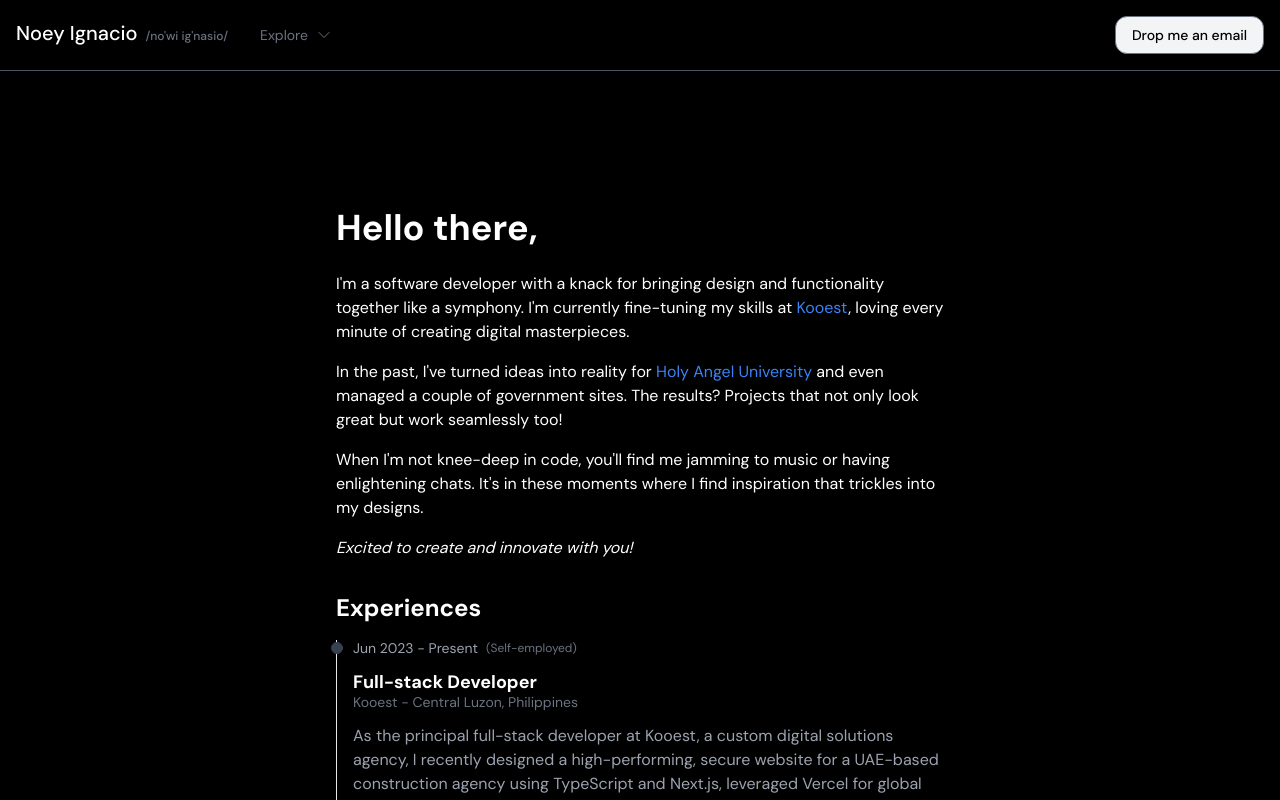
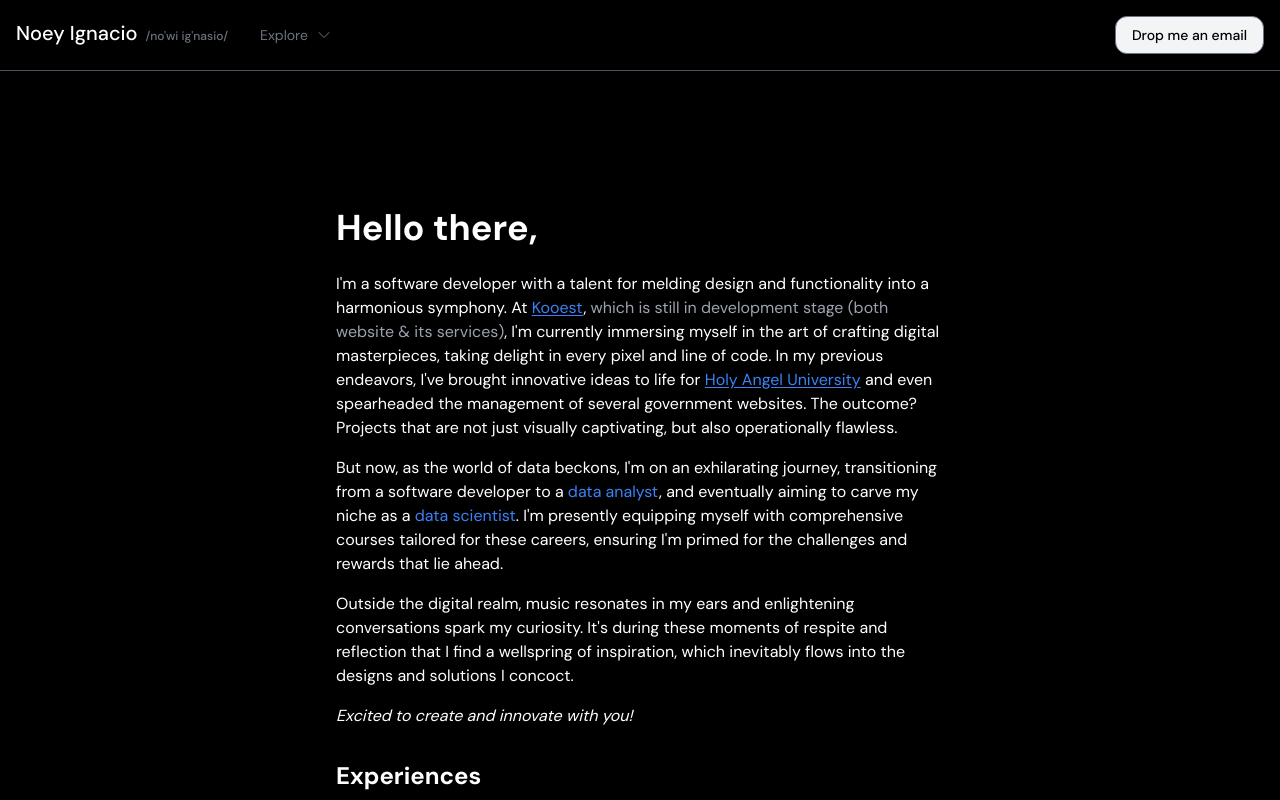
Before and after one commit to noeyislearning/noeyislearning, a Next.js app: page /about in a window 1280 px wide. Shown: the top 800 px of the page. Built offline with nearby package versions, Linux system fonts and the light colour scheme.

Commit message:
refactor(content): Update `about` content

```diff
--- a/components/common/Texts/IntroductionText.tsx
+++ b/components/common/Texts/IntroductionText.tsx
@@ -1,4 +1,5 @@
 import React from "react";
+import Link from "next/link";
 
 export default function IntroductionText() {
   return (
@@ -7,22 +8,13 @@ export default function IntroductionText() {
         <h1 className="mb-4 text-3xl font-bold lg:text-4xl">Hello there,</h1>
         <div className="flex flex-col gap-4 ">
           <h3 className="text-base">
-            I&apos;m a software developer with a knack for bringing design and
-            functionality together like a symphony. I&apos;m currently
-            fine-tuning my skills at{" "}
-            <span className="text-blue-500">Kooest</span>, loving every minute
-            of creating digital masterpieces.
+            I&apos;m a software developer with a talent for melding design and functionality into a harmonious symphony. At <Link href={"https://kooest.com/"} target={"_blank"} className="text-blue-500 underline underline-offset-2">Kooest</Link>, <span className="text-gray-400">which is still in development stage (both website & its services)</span>, I&apos;m currently immersing myself in the art of crafting digital masterpieces, taking delight in every pixel and line of code. In my previous endeavors, I&apos;ve brought innovative ideas to life for <Link href={"https://www.hau.edu.ph/"} target={"_blank"} className="text-blue-500 underline underline-offset-2">Holy Angel University</Link> and even spearheaded the management of several government websites. The outcome? Projects that are not just visually captivating, but also operationally flawless.
           </h3>
           <h3 className="text-base">
-            In the past, I&apos;ve turned ideas into reality for{" "}
-            <span className="text-blue-500">Holy Angel University</span> and
-            even managed a couple of government sites. The results? Projects
-            that not only look great but work seamlessly too!
+            But now, as the world of data beckons, I&apos;m on an exhilarating journey, transitioning from a software developer to a <span className="text-blue-500">data analyst</span>, and eventually aiming to carve my niche as a <span className="text-blue-500">data scientist</span>. I&apos;m presently equipping myself with comprehensive courses tailored for these careers, ensuring I&apos;m primed for the challenges and rewards that lie ahead.
           </h3>
           <h3 className="text-base">
-            When I&apos;m not knee-deep in code, you&apos;ll find me jamming to
-            music or having enlightening chats. It&apos;s in these moments where
-            I find inspiration that trickles into my designs.
+            Outside the digital realm, music resonates in my ears and enlightening conversations spark my curiosity. It&apos;s during these moments of respite and reflection that I find a wellspring of inspiration, which inevitably flows into the designs and solutions I concoct.
           </h3>
           <h3 className="text-base italic">
             Excited to create and innovate with you!
```
